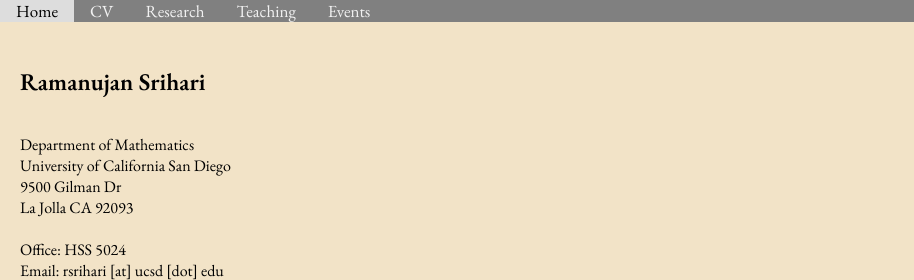
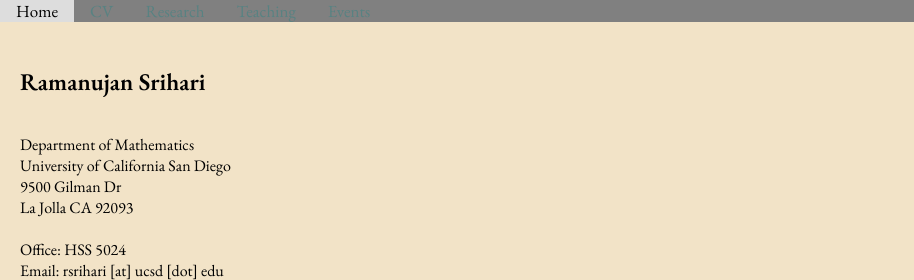
Before and after one commit to r-srihari/r-srihari.github.io, a plain HTML site: page index.html in a window 1280 px wide. Shown: the top 280 px of the page, 0-914 px from the left. Drawn offline with nearby package versions, Linux system fonts and the light colour scheme.

Commit message:
Update index.html

```diff
--- a/index.html
+++ b/index.html
@@ -74,7 +74,7 @@ html {
 
 .topnav a {
   float: left;
-  color: #f2f2f2;
+  color: #588282;
   text-align: center;
   padding: 0px 16px;
   text-decoration: none;
```
